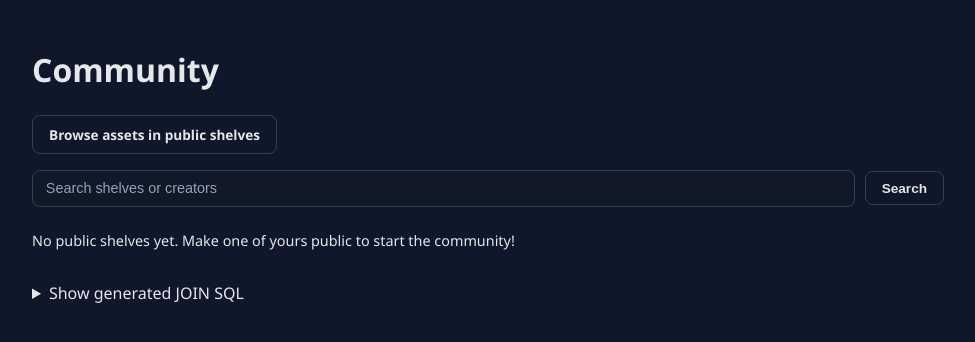
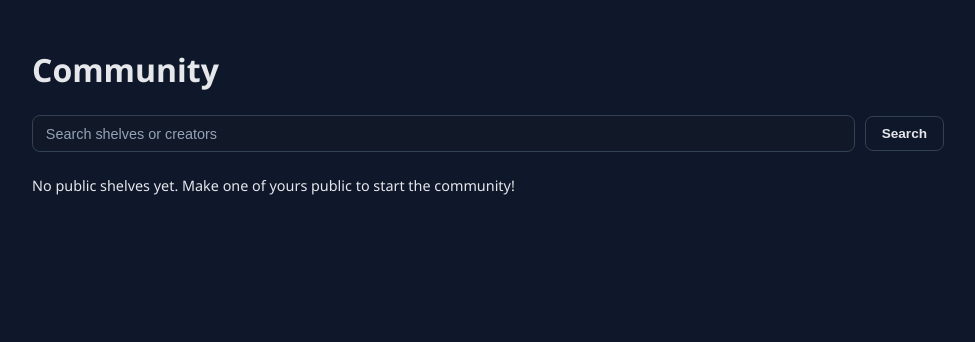
Before and after one commit to colynpacaldo/PixelShelf, a Django app: page /shelves/community/ in a window 1280 px wide. Shown: the part 56-398 px from the top of the page, without its empty margins (152-1127 px from the left). Run offline with Django 5.2, Linux system fonts and the light colour scheme; the visitor is signed in with stand-in values (Sample User, id 1); data comes from the database, SQL or seed files in the repository; data that the repository does not hold is empty; some libraries are stand-ins or nearby versions.

Commit message:
chore: remove community demo controls

```diff
--- a/apps/shelf/views.py
+++ b/apps/shelf/views.py
@@ -105,7 +105,6 @@ def community_view(request):
         {
             "shelves": shelves,
             "query": query,
-            "generated_sql": str(shelves.query),
         },
     )
 
@@ -125,6 +124,5 @@ def community_assets_view(request):
         "shelf/community_assets.html",
         {
             "assets": assets,
-            "generated_sql": str(assets.query),
         },
     )
--- a/templates/shelf/community.html
+++ b/templates/shelf/community.html
@@ -28,8 +28,6 @@
             <h1>Community</h1>
         </div>
 
-        <p><a class="secondary-btn-inline" href="{% url 'shelf:community_assets' %}">Browse assets in public shelves</a></p>
-
         <form method="get" class="community-search">
             <input type="text" name="q" value="{{ query }}" placeholder="Search shelves or creators">
             <button type="submit" class="secondary-btn-inline">Search</button>
@@ -59,10 +57,6 @@
             <p class="empty-hint">{% if query %}No public shelves match "{{ query }}".{% else %}No public shelves yet. Make one of yours public to start the community!{% endif %}</p>
         {% endif %}
 
-        <details style="margin-top:2rem;">
-            <summary>Show generated JOIN SQL</summary>
-            <pre style="white-space:pre-wrap; background:#111827; color:#f8fafc; padding:1rem; border-radius:8px;">{{ generated_sql }}</pre>
-        </details>
     </main>
     <script src="{% static 'js/common/nav.js' %}"></script>
 </body>
--- a/templates/shelf/community_assets.html
+++ b/templates/shelf/community_assets.html
@@ -51,10 +51,6 @@
             <p class="empty-hint">No assets are currently in public shelves.</p>
         {% endif %}
 
-        <details style="margin-top:2rem;">
-            <summary>Show generated SUBQUERY SQL</summary>
-            <pre style="white-space:pre-wrap; background:#111827; color:#f8fafc; padding:1rem; border-radius:8px;">{{ generated_sql }}</pre>
-        </details>
     </main>
     <script src="{% static 'js/common/nav.js' %}"></script>
 </body>
```
Also changed, not shown: apps/shelf/tests.py (+3 -7 lines).
